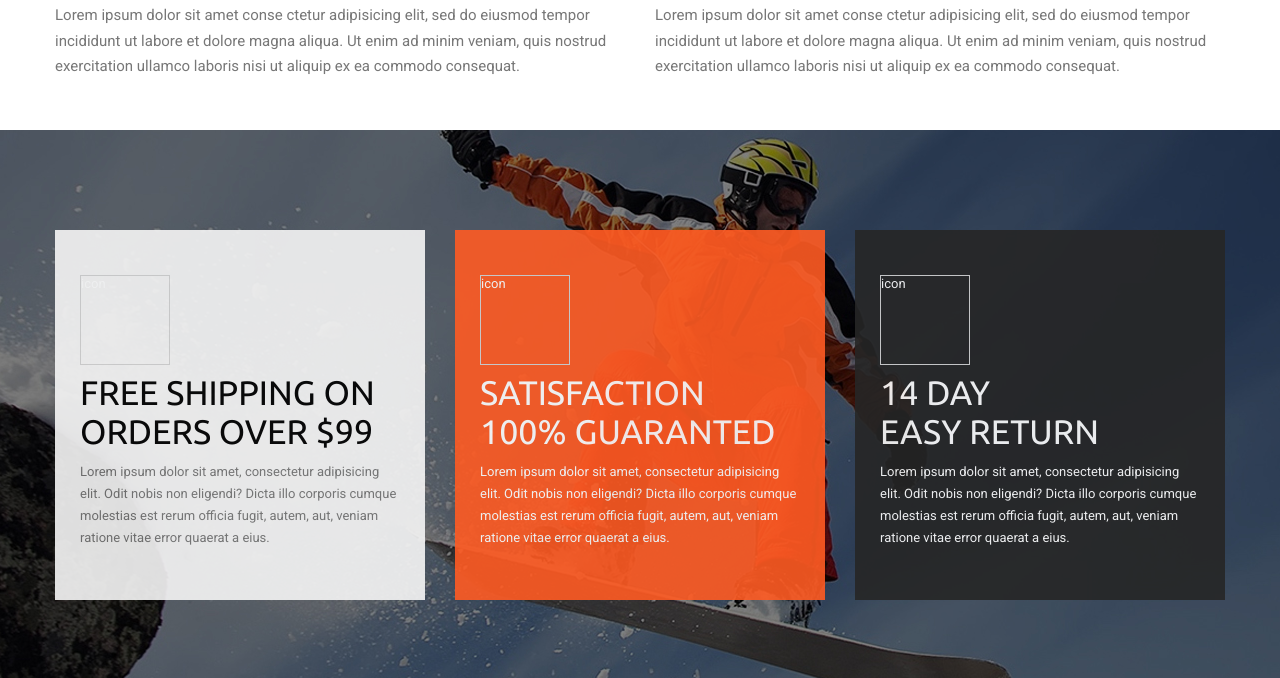
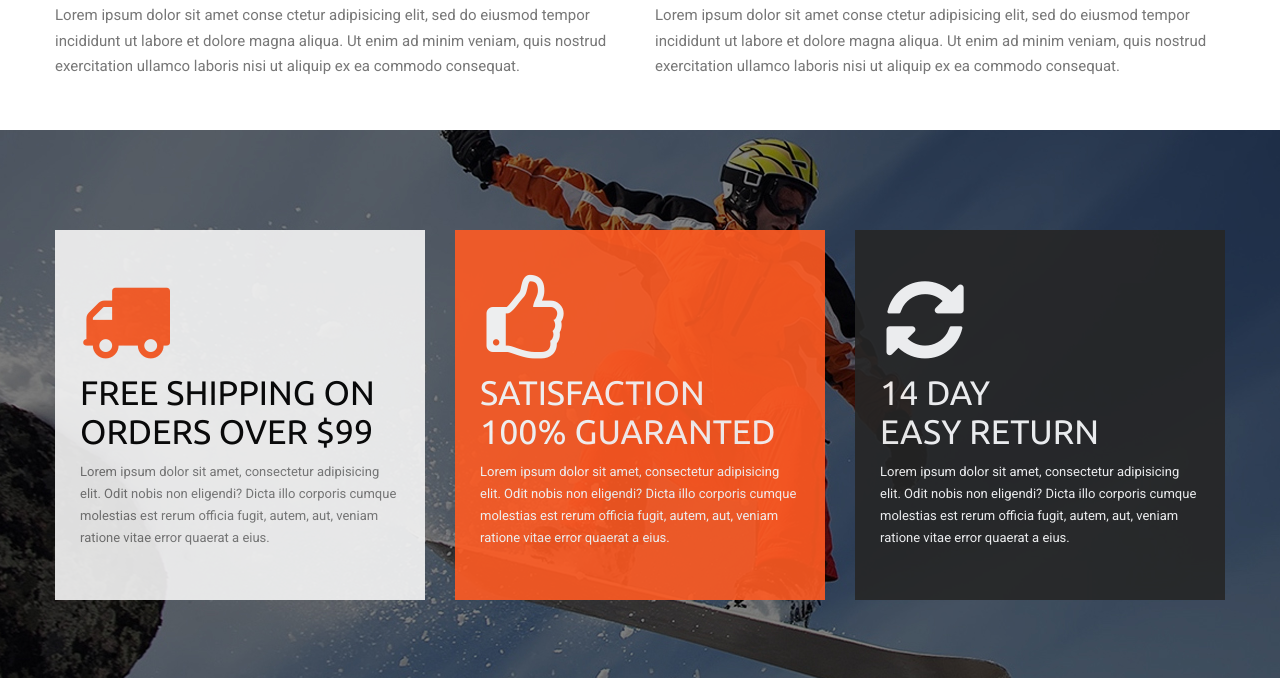
Before and after one commit to pavel-else/pavel-else.github.io, a plain HTML site: page index.html in a window 1280 px wide. Shown: the part 3274-3952 px from the top of the page. Drawn offline with Linux system fonts and the light colour scheme.

Commit message:
content-bottom remake to font awesome

```diff
--- a/index.html
+++ b/index.html
@@ -207,17 +207,17 @@
 	<div class="content-bottom">
 		<div class="wrapper">
 			<div class="card one">
-				<div class="icon">icon</div>
+				<i class="icon fa fa-truck fa-fw flex-center"></i>
 				<h2>Free shipping on <br> orders over $99</h2>
 				<p>Lorem ipsum dolor sit amet, consectetur adipisicing elit. Odit nobis non eligendi? Dicta illo corporis cumque molestias est rerum officia fugit, autem, aut, veniam ratione vitae error quaerat a eius.</p>
 			</div>
 			<div class="card two">
-				<div class="icon">icon</div>
+				<i class="icon fa fa-thumbs-o-up fa-fw flex-center"></i>
 				<h2>Satisfaction<br>100% guaranted</h2>
 				<p>Lorem ipsum dolor sit amet, consectetur adipisicing elit. Odit nobis non eligendi? Dicta illo corporis cumque molestias est rerum officia fugit, autem, aut, veniam ratione vitae error quaerat a eius.</p>
 			</div>
 			<div class="card three">
-				<div class="icon">icon</div>
+				<i class="icon fa fa-refresh fa-fw flex-center"></i>
 				<h2>14 day<br> easy return</h2>
 				<p>Lorem ipsum dolor sit amet, consectetur adipisicing elit. Odit nobis non eligendi? Dicta illo corporis cumque molestias est rerum officia fugit, autem, aut, veniam ratione vitae error quaerat a eius.</p>
 			</div>
--- a/style/main.scss
+++ b/style/main.scss
@@ -10,6 +10,12 @@ body {
 
 .tmp {
 	border-bottom: 1px dashed lightgray;
+}
+
+.flex-center {
+	display: flex;
+	justify-content: center;
+	align-items: center;
 }
 
 .wrapper {
@@ -455,7 +461,8 @@ main {
 					height: 90px;
 					width: 90px;
 					box-sizing: border-box;
-					border: 1px solid lightgray;
+					color: white;
+					font-size: 90px;
 				}
 				h2 {
 					margin-top: 8px;
@@ -474,6 +481,9 @@ main {
 
 			.one {
 				background-color: $card-background;
+				.icon {
+					color: $orange;
+				}
 			}
 			.two {
 				background-color: $orange;
```
Also changed, not shown: style/main.css, 1 other file.
